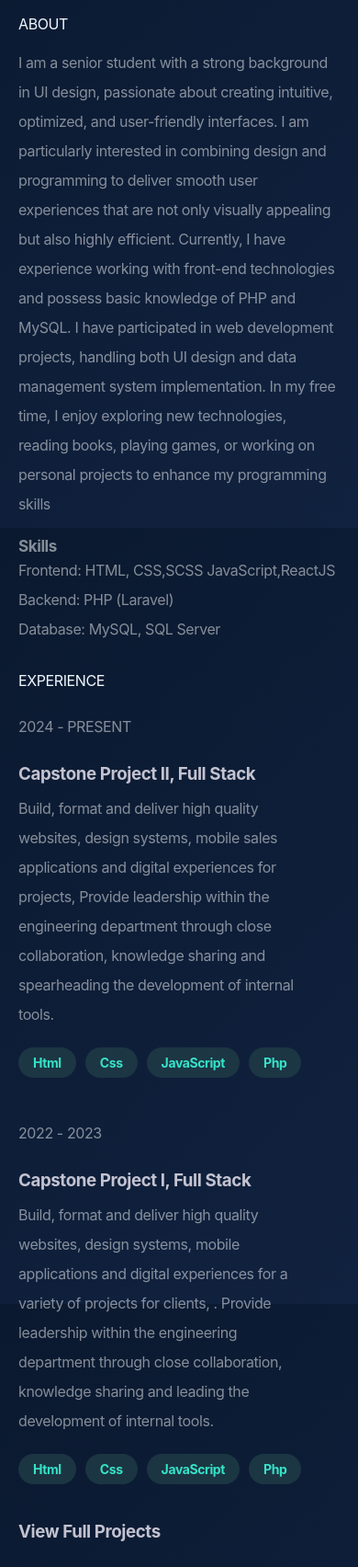
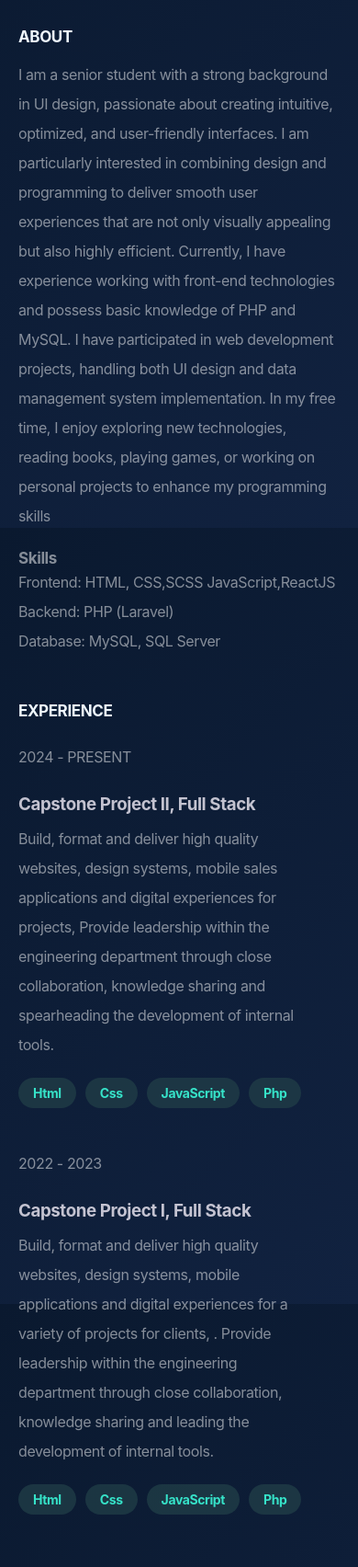
Before and after one commit to VanNhiDangCode/profile, a plain HTML site: page index.html in a window 390 px wide. Shown: the part 270-1974 px from the top of the page at 92% size. Drawn offline with Linux system fonts and the light colour scheme.

Commit message:
update responsive

```diff
--- a/index.html
+++ b/index.html
@@ -297,6 +297,9 @@ h2{
     .img--pro{
         padding: 0px;
     }
+    .icon{
+        position: static;
+    }
         }
     </style>
 </head>
@@ -326,7 +329,7 @@ h2{
      <div class="right">
 
             <DIV class="star"></DIV>
-            <p style="color: aliceblue;" class="hidden-about" >ABOUT</p>
+            <h2 style="color: aliceblue;padding-bottom: 15px;" class="hidden-about" >ABOUT</h2>
          <p>I am a senior student with a strong background in UI design, passionate about creating intuitive, optimized, and user-friendly interfaces. I am particularly interested in combining design and programming to deliver smooth user experiences that are not only visually appealing but also highly efficient.
 
             Currently, I have experience working with front-end technologies and possess basic knowledge of PHP and MySQL. I have participated in web development projects, handling both UI design and data management system implementation.
@@ -339,7 +342,7 @@ h2{
             <p></p>
             <div class="experiences" >
          <div class="time" >
-            <p style="color: aliceblue; padding-bottom: 30px;" class="hidden-about"  >EXPERIENCE</p>
+            <h2 style="color: aliceblue; padding-bottom: 30px;" class="hidden-about"  >EXPERIENCE</h2>
           <p>2024 - PRESENT</p>
          </div>
          <div class="time-work" >
@@ -371,7 +374,7 @@ h2{
 
              </div>
                  </div>
-        <div class="fullprojectss" ><h3  >View Full Projects</h3></div>
+        <div class="fullprojectss" ><h2  >View Full Projects</h2></div>
 
         <a href="doan2.html">
             <div   class="img--pro" >
```
